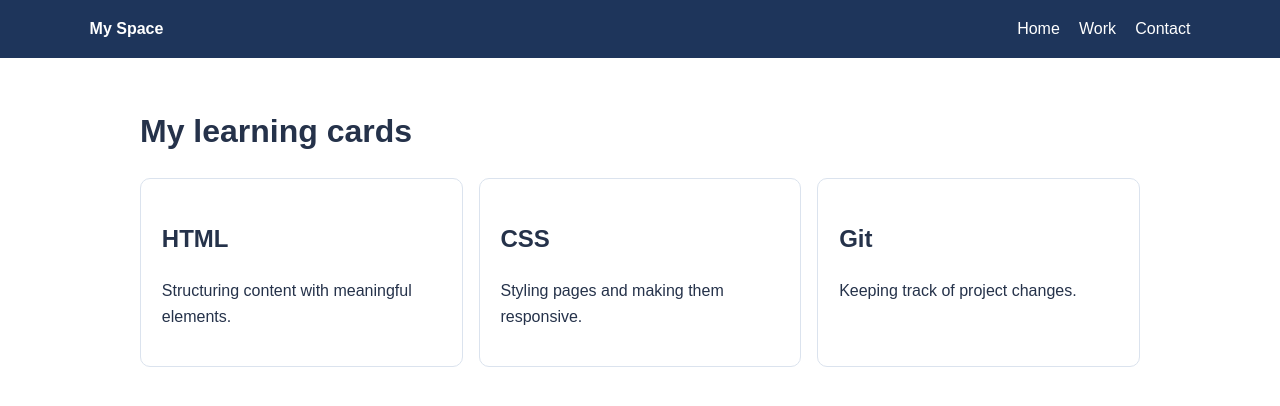
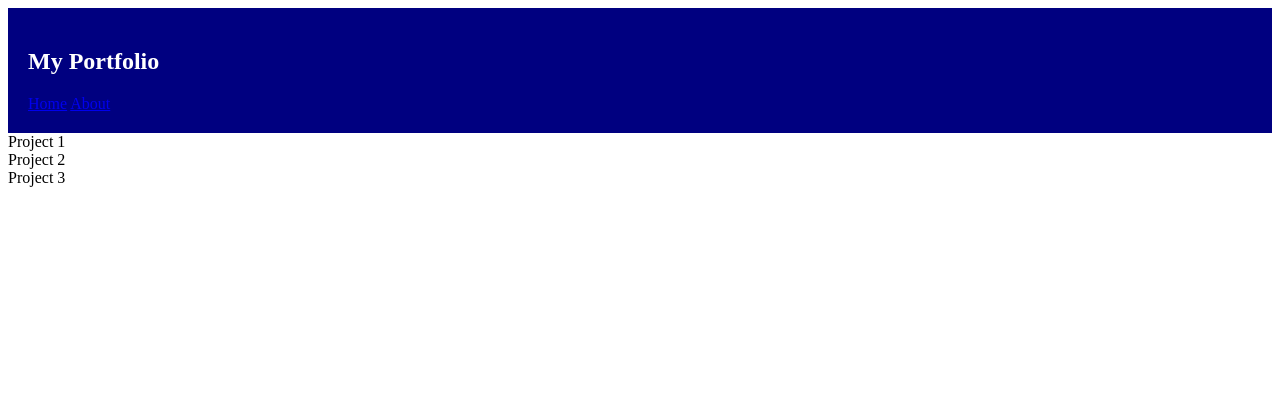
Before and after one commit to km-siddhika/Web_Lab_Program, a plain HTML site: page P9-flexbox-responsive/index.html in a window 1280 px wide. Drawn offline with Linux system fonts and the light colour scheme; files that its build step writes are made by us from their sources.

Commit message:
Update index.html

```diff
--- a/P9-flexbox-responsive/index.html
+++ b/P9-flexbox-responsive/index.html
@@ -1,11 +1,19 @@
-<!doctype html>
-<html lang="en"><head><meta charset="UTF-8"><meta name="viewport" content="width=device-width, initial-scale=1.0"><title>Responsive Flexbox</title>
-<style>
-*{box-sizing:border-box}body{margin:0;font:16px/1.6 Arial,sans-serif;color:#25324a}.header{display:flex;justify-content:space-between;align-items:center;gap:1rem;padding:1rem 7%;background:#1e355b}
-.brand,nav a{color:white;text-decoration:none}.brand{font-weight:bold}nav{display:flex;flex-wrap:wrap;gap:1.2rem}
-main{width:min(86%,1000px);margin:3rem auto}.grid{display:flex;flex-wrap:wrap;gap:1rem}.card{flex:1 1 240px;padding:1.3rem;border:1px solid #dbe3ee;border-radius:10px}
-@media(max-width:560px){.header{align-items:flex-start;flex-direction:column}nav{gap:.8rem}}
-</style></head><body>
-<header class="header"><a class="brand" href="#">My Space</a><nav><a href="#">Home</a><a href="#">Work</a><a href="#">Contact</a></nav></header>
-<main><h1>My learning cards</h1><div class="grid"><article class="card"><h2>HTML</h2><p>Structuring content with meaningful elements.</p></article><article class="card"><h2>CSS</h2><p>Styling pages and making them responsive.</p></article><article class="card"><h2>Git</h2><p>Keeping track of project changes.</p></article></div></main>
-</body></html>
+<!DOCTYPE html>
+<html>
+<head>
+    <title>Flexbox</title>
+    <link rel="stylesheet" href="style.css">
+</head>
+<body>
+    <nav>
+        <h2>My Portfolio</h2>
+        <div><a href="#">Home</a> <a href="#">About</a></div>
+    </nav>
+
+    <main>
+        <div class="card">Project 1</div>
+        <div class="card">Project 2</div>
+        <div class="card">Project 3</div>
+    </main>
+</body>
+</html>
```
